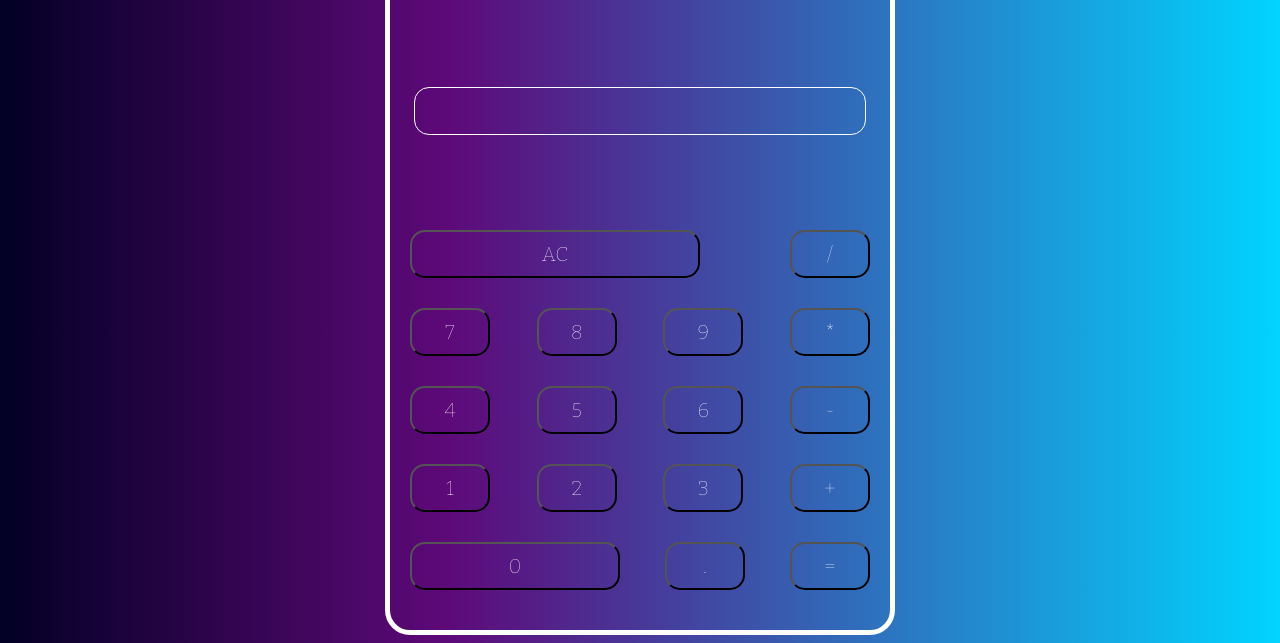
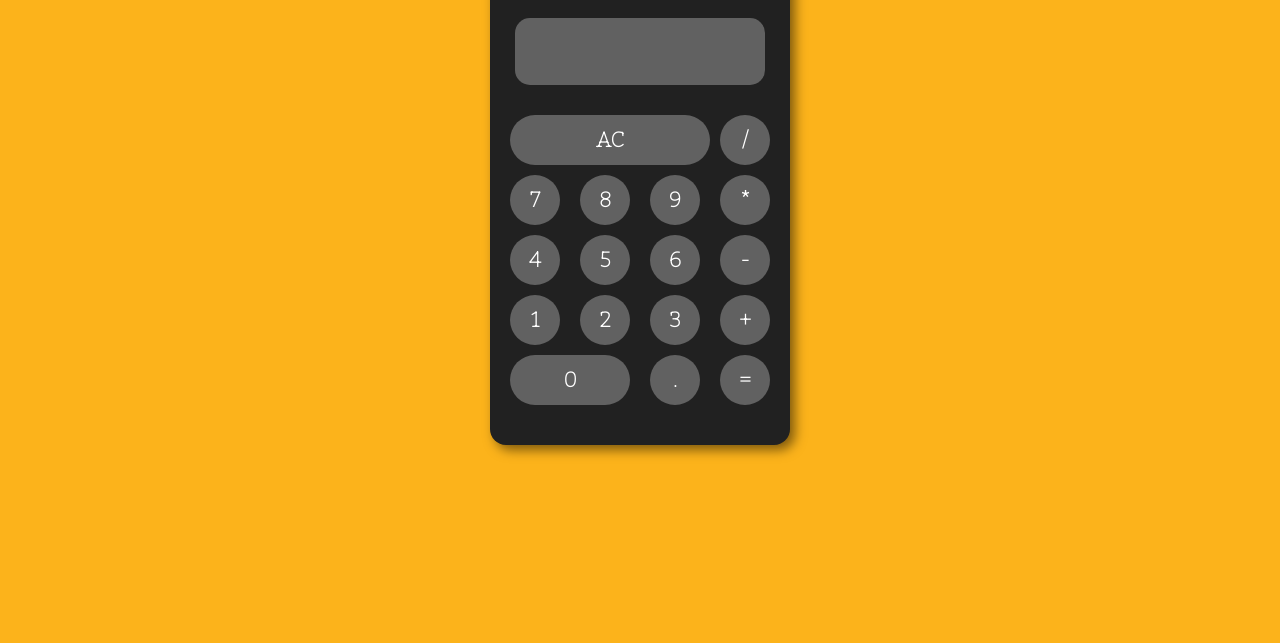
Before and after one commit to jamesdollman/JScalculator, a plain HTML site: page index.html in a window 1280 px wide. Shown: the part 175-818 px from the top of the page. Drawn offline with nearby package versions, Linux system fonts and the light colour scheme.

Commit message:
made it nice :-)

```diff
--- a/style.css
+++ b/style.css
@@ -3,8 +3,6 @@
 * {
     font-family: 'Bitter', serif;
     color:white;
-    font-size:20px;
-
 }
 
 body {
@@ -13,40 +11,34 @@ body {
     flex-direction:column;
     align-items:center;
     justify-content:center;
-    background: rgb(2,0,36);
-    background: linear-gradient(90deg, rgba(2,0,36,1) 0%, rgba(94,9,121,1) 35%, rgba(0,212,255,1) 100%);
+    background: #fcb31b
 }
 
 .container {
-    width:500px;
-    border-radius:25px;
-    height:700px;
+    width:300px;
+    border-radius:1rem;
     align-items:center;
     display:flex;
-    border:5px solid white;
+    box-shadow:5px 5px 12px rgba(0,0,0,0.5);
+    background-color:#212121;
     flex-direction:column;
     justify-content:space-between;
-    gap:5px;
-}
-
-.calculatorLabel {
-    margin-top:10px;
-    height:40xp;
-    width:fit-content;
 }
 
 .resultsContainer {
-    border:1px solid white;
+    border:none;
     border-radius:15px;
-    width:400px;
+    width:200px;
     display:flex;
     justify-content:flex-end;
     align-items:center;
     padding-right:50px;
     margin-top:25px;
     overflow: hidden;
+    font-size:12px;
     white-space: nowrap;
     text-overflow: ellipsis;
+    background-color:#616161;
 }
 
 .numberContainer {
@@ -54,32 +46,39 @@ body {
     flex-direction:row;
     flex-wrap:wrap;
     justify-content:space-between;
-    gap:30px;
+    gap:10px;
     margin-top:10px;
     margin-bottom:20px;
     padding:20px;
 }
 
 .numberContainer button {
-    background-color:transparent;
-    width:80px;
+    border:none;
+    background-color:#616161;
+    font-size:1.325rem;
     padding:10px;
-    border-radius:10px;
-    border-radius:15px;
+    border-radius:50%;
+    font-weight:700;
+    cursor:pointer;
+    width: 50px; /* Adjust the width to your desired button size */
+    height: 50px; /* Adjust the height to your desired button size */
 }
 
 #delete {
-    width:290px;
+    width:200px;
+    border-radius:25px;
 }
 
 #zero {
-    width:210px;
+    width:120px;
+    border-radius:25px;
 }
 
 #result {
     overflow:hidden;
-    height:1em;
+    height:2em;
     white-space: nowrap;
     text-overflow: ellipsis;
-    line-height:26px;
+    line-height:1.75em;
+    font-size:20px;
 }
```
